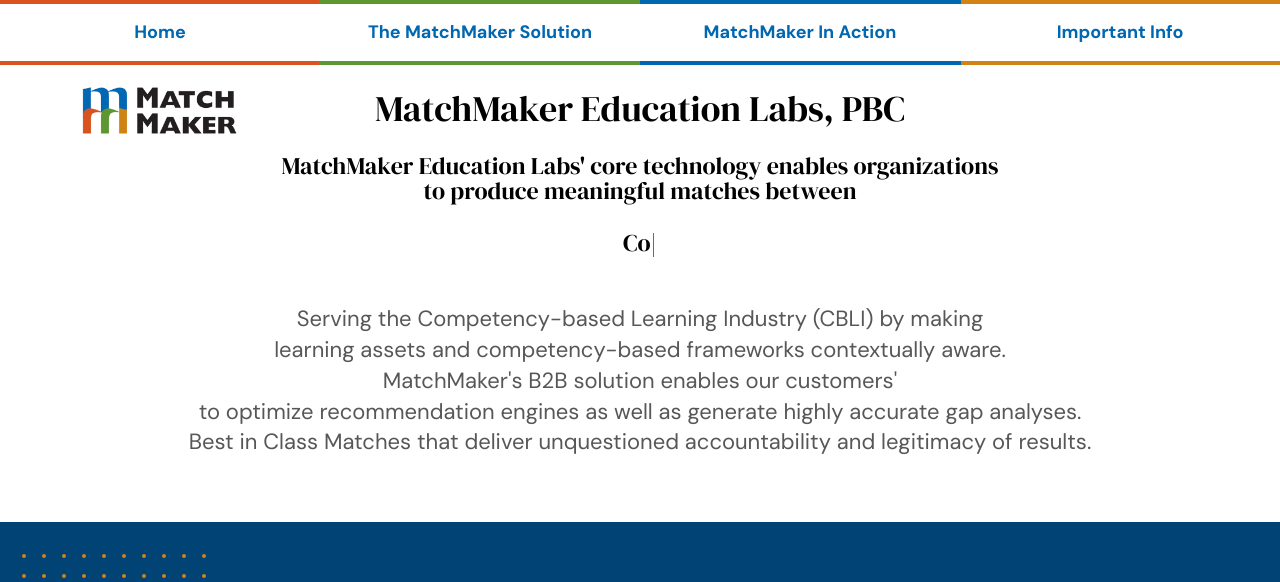
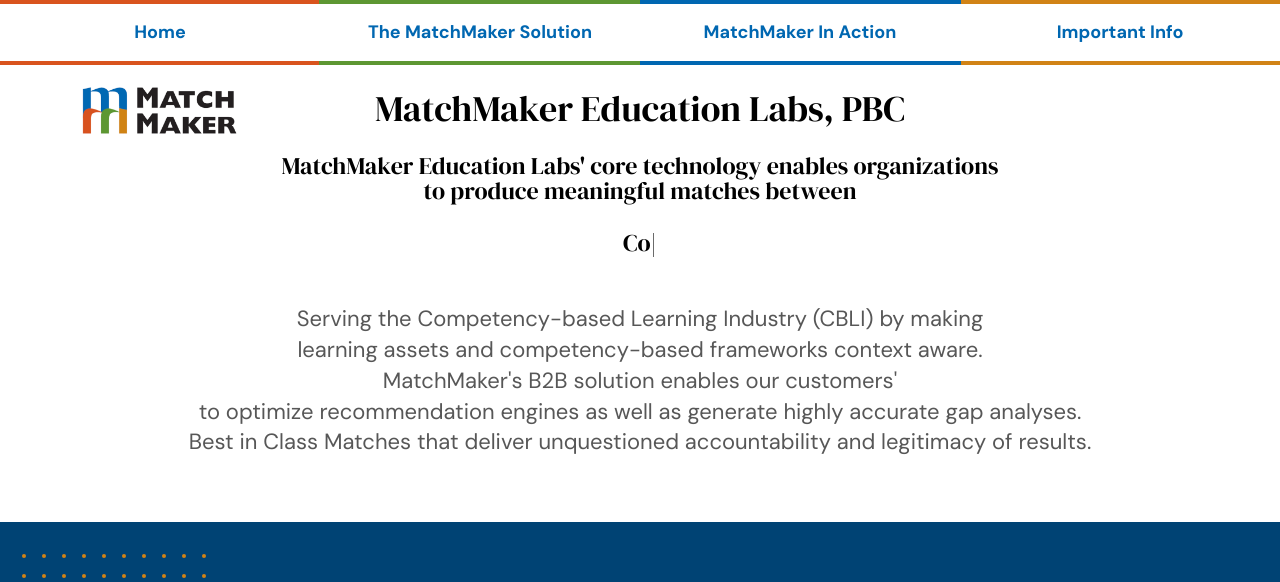
Before and after one commit to matchmakeredlabs/matchmakeredlabs.develop, a Jekyll site: the page built from index.html, in a window 1280 px wide, cut to the strip 0-582 px from the top of the page. Built offline with Jekyll 4.4.1, drawn with Linux system fonts in a browser that asks for light colours.

Commit message:
Update text.yml

```diff
--- a/_data/text.yml
+++ b/_data/text.yml
@@ -8,5 +8,5 @@
   - Job Requirements &amp; Undergraduate Programs.
   - Undergraduate Programs &amp; Learner Records.
   - (Use your imagination).
-leadLine: "Serving the Competency-based Learning Industry (CBLI) by making <br/>learning assets and competency-based frameworks contextually aware.<br/>MatchMaker's B2B solution enables our customers'<br/>to optimize recommendation engines as well as generate highly accurate gap analyses.<br/>Best in Class Matches that deliver unquestioned accountability and legitimacy of results."
+leadLine: "Serving the Competency-based Learning Industry (CBLI) by making <br/>learning assets and competency-based frameworks context aware.<br/>MatchMaker's B2B solution enables our customers'<br/>to optimize recommendation engines as well as generate highly accurate gap analyses.<br/>Best in Class Matches that deliver unquestioned accountability and legitimacy of results."
 footerTagline: "enthusiastically supports:"
```
